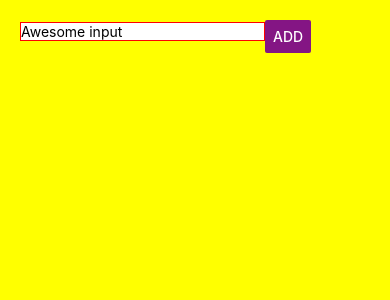
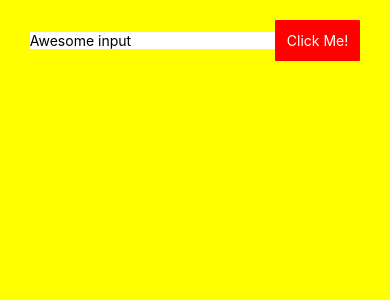
Before and after one commit to alexReshetnyak/React-Native-Practical-Guide, a React Native app in the folder firstN/: screen / in a window 390 px wide. Shown: the top 300 px of the page. Built offline with nearby package versions, Linux system fonts and the light colour scheme.

Commit message:
worked on styles

```diff
--- a/firstN/App.js
+++ b/firstN/App.js
@@ -7,7 +7,15 @@
  */
 
 import React, {Component} from 'react';
-import {Platform, StyleSheet, Text, View, TextInput, Button} from 'react-native';
+import {
+  Platform,
+  StyleSheet,
+  Text,
+  View,
+  TextInput,
+  Button,
+  TouchableOpacity
+} from 'react-native';
 
 const instructions = Platform.select({
   ios: 'Press Cmd+R to reload,\n' + 'Cmd+D or shake for dev menu',
@@ -27,18 +35,23 @@ export default class App extends Component {
     });
   }
 
+  handlePress = (e) => {}
+
 
   render() {
     return (
       <View style={styles.container}>
         <View style={styles.inputContainer}>
           <TextInput
-            style={{backgroundColor: 'white', marginBottom: 10, ...styles.placeInput}}
+            style={{backgroundColor: 'white', ...styles.placeInput}}
             placeholder="Awesome input"
             value={this.state.placeName}
             onChangeText={this.placeNameChangeHandler}
           />
-          <Button color="#841584" title='ADD'/>
+          {/* <Button color="#841584" title='ADD'/> */}
+          <TouchableOpacity onPress={this.handlePress}>
+            <Text style={styles.placeButton}>Click Me!</Text>
+          </TouchableOpacity>
         </View>
       </View>
     );
@@ -55,23 +68,23 @@ const styles = StyleSheet.create({
     padding: 20,
   },
   inputContainer: {
-    // flex: 1,
     width: '100%',
     flexDirection: 'row',
-
+    alignContent: 'center',
     alignItems: 'center',
-    alignContent: 'center'
+    justifyContent: 'center',
 
   },
   placeInput: {
     width: '70%',
-    borderWidth: 1,
-    borderColor: 'red'
   },
   placeButton: {
-    height: '100%',
-    width: '30%',
-    borderWidth: 1,
-    borderColor: 'red'
+    backgroundColor: 'red',
+    borderRadius: 1,
+    color: 'white',
+    overflow: 'hidden',
+    flexGrow: 1,
+    padding: 12,
+    textAlign:'center',
   }
 });
```
